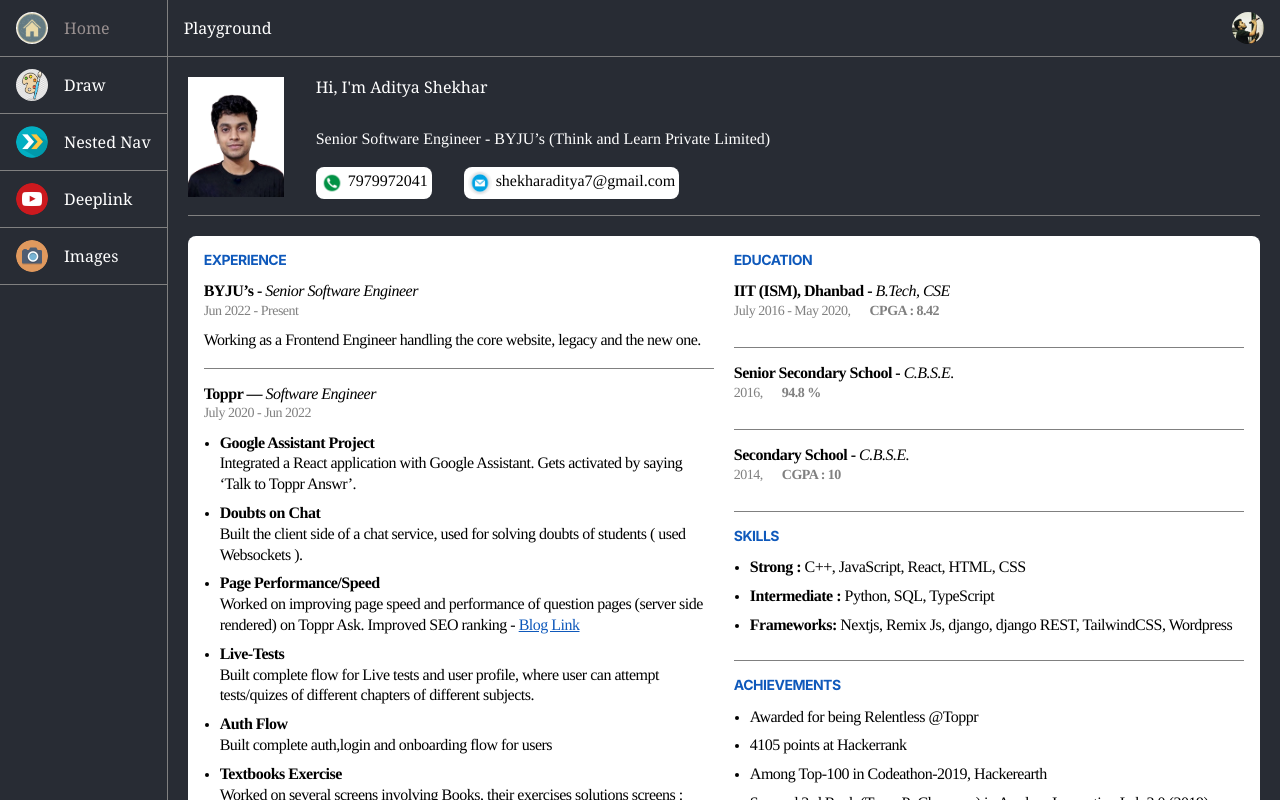
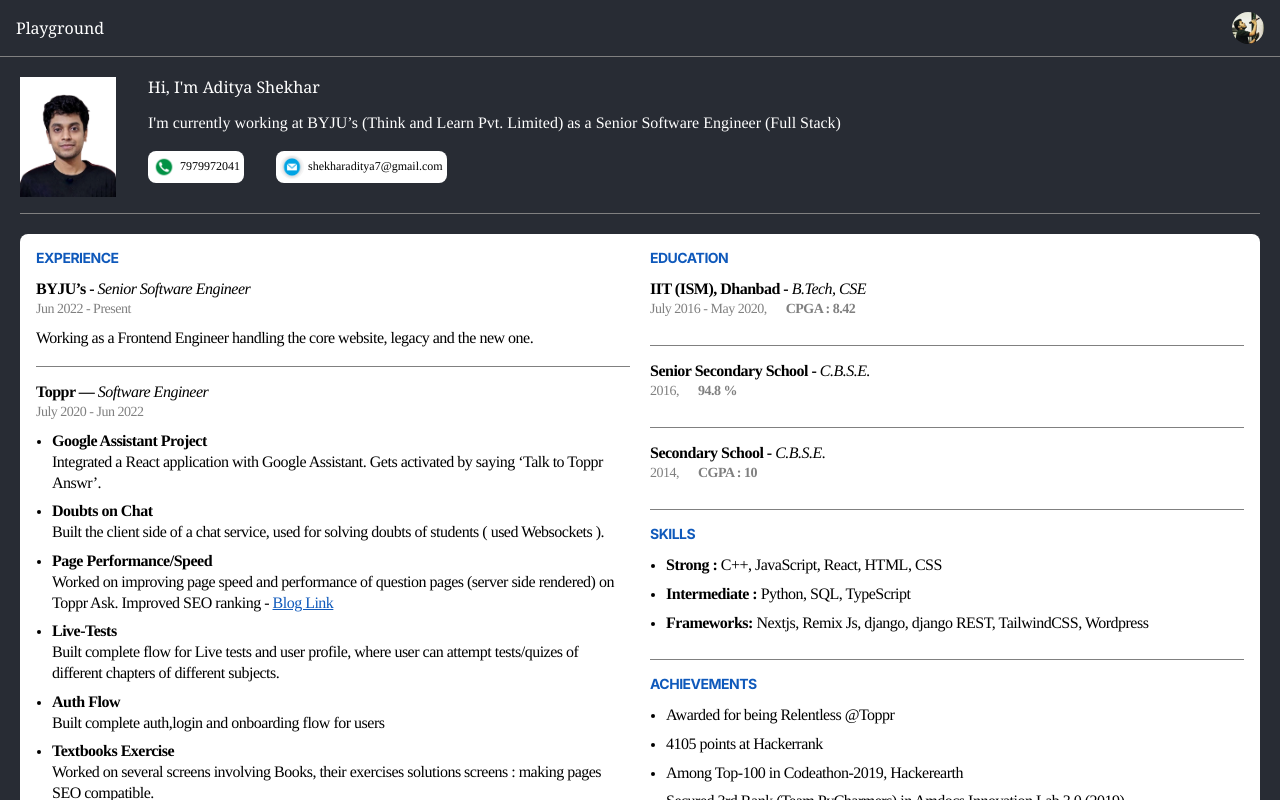
Before and after one commit to shekharaditya7/my-app, a React (Create React App) app: page / in a window 1280 px wide. Shown: the top 800 px of the page. Built offline with nearby package versions, Linux system fonts and the light colour scheme.

Commit message:
resume finished

```diff
--- a/src/components/App/Header.js
+++ b/src/components/App/Header.js
@@ -1,10 +1,20 @@
 import styles from "./Header.module.scss";
 
-export default function Header() {
+export default function Header({ onMenuIconClick }) {
   return (
     <div className={styles.wrapper}>
+      <img
+        className={styles.menuIcon}
+        src="/images/MenuIcon.png"
+        alt="menu"
+        onClick={onMenuIconClick}
+      ></img>
       <div>Playground </div>
-      <img src="/icon192.jpeg" alt="adi" height={32} width={32}></img>
+      <img
+        className={styles.profileIcon}
+        src="/icon192.jpeg"
+        alt="profile"
+      ></img>
     </div>
   );
 }
--- a/src/components/App/Header.module.scss
+++ b/src/components/App/Header.module.scss
@@ -1,3 +1,4 @@
+@import "./../../styles/index.scss";
 .wrapper {
   display: flex;
   align-items: center;
@@ -6,8 +7,21 @@
   padding: 12px 16px;
   border-bottom: 1px solid gray;
 
-  img {
+  .menuIcon {
+    height: 32px;
+    width: 32px;
+    cursor: pointer;
+  }
+  .profileIcon {
+    height: 32px;
+    width: 32px;
     border-radius: 50%;
     cursor: pointer;
   }
 }
+
+@include if-device(desktop-tablet) {
+  .menuIcon {
+    display: none;
+  }
+}
--- a/src/components/App/Layout.js
+++ b/src/components/App/Layout.js
@@ -1,13 +1,15 @@
+import { useState } from "react";
 import Header from "./Header";
 import Sidebar from "./Sidebar";
 import styles from "./Layout.module.scss";
 
 export default function Layout({ children }) {
+  const [showSidebar, setShowSidebar] = useState(false);
   return (
     <div className={styles.layout}>
-      <Sidebar />
+      {showSidebar ? <Sidebar /> : null}
       <div className={styles.rhs}>
-        <Header />
+        <Header onMenuIconClick={() => setShowSidebar(true)} />
         <div className={styles.rhsContent}>{children}</div>
       </div>
     </div>
--- a/src/components/App/Sidebar.module.scss
+++ b/src/components/App/Sidebar.module.scss
@@ -1,5 +1,7 @@
 @import "./../../styles/index.scss";
+
 .sidebarWrapper {
+  display: block;
   border-right: 1px solid gray;
   min-height: 100vh;
   min-width: fit-content;
--- a/src/components/Home/Intro.js
+++ b/src/components/Home/Intro.js
@@ -13,7 +13,8 @@ export default function Intro() {
         <div className={styles.description}>
           <h2> Hi, I'm Aditya Shekhar </h2>
           <p>
-            Senior Software Engineer - BYJU’s (Think and Learn Private Limited)
+            I'm currently working at BYJU’s (Think and Learn Pvt. Limited) as a
+            Senior Software Engineer (Full Stack)
           </p>
           <div className={styles.contact}>
             <div className={styles.phone}>
@@ -35,6 +36,24 @@ export default function Intro() {
           </div>
         </div>
       </div>
+      <div className={styles.contact}>
+        <div className={styles.phone}>
+          <img
+            src="/images/intro/call-icon.jpeg"
+            alt="call"
+            className={styles.phoneImg}
+          ></img>
+          <span>7979972041</span>
+        </div>
+        <div className={styles.phone}>
+          <img
+            src="/images/intro/email-icon.png"
+            alt="email"
+            className={styles.phoneImg}
+          ></img>
+          <span>shekharaditya7@gmail.com</span>
+        </div>
+      </div>
     </div>
   );
 }
--- a/src/components/Home/Intro.module.scss
+++ b/src/components/Home/Intro.module.scss
@@ -2,9 +2,13 @@
 
 .header {
   font-size: 0.875rem;
-  display: block;
+  display: flex;
   border-bottom: 1px solid grey;
   margin-bottom: 20px;
+
+  .contact {
+    display: none;
+  }
 
   h2 {
     margin-bottom: 16px;
@@ -20,12 +24,41 @@
     font-family: "Times New Roman", Times, serif;
     margin-bottom: 16px;
   }
+}
 .contact {
   display: flex;
   flex-wrap: wrap;
   column-gap: 32px;
 }
 .phone {
+  font-size: 12px;
+  background-color: white;
+  color: black;
+  border-radius: 8px;
+  padding: 4px;
+  font-family: "Times New Roman", Times, serif;
+  display: flex;
+
+  align-items: center;
+  margin-bottom: 16px;
+  .phoneImg {
+    height: 24px;
+    width: 24px;
+    border-radius: 50%;
+    margin-right: 4px;
+  }
+}
+
+@include if-device(desktop-tablet) {
+  .header {
+    font-size: 1rem;
+    .contact {
+      display: flex;
+      flex-wrap: wrap;
+      column-gap: 32px;
+    }
+    .phone {
+      font-size: 12px;
       background-color: white;
       color: black;
       border-radius: 8px;
@@ -43,18 +76,9 @@
       }
     }
   }
-
-@include if-device(desktop-tablet) {
-  .header {
-    display: flex;
-    font-size: 1rem;
+  .contact {
+    display: none;
   }
-  .description {
-    h2 {
-      margin-bottom: 32px;
-    }
-  }
-
   .profile {
     margin-bottom: 0;
   }
--- a/src/components/YTDeeplink/UserDeeplink.module.scss
+++ b/src/components/YTDeeplink/UserDeeplink.module.scss
@@ -1,10 +1,15 @@
+@import "./../../styles/index.scss";
+
+.wrapper {
+  font-size: 14px;
+}
 .header {
-  display: flex;
-  align-items: center;
   margin-bottom: 16px;
 
   span {
+    display: inline-block;
     margin-right: 16px;
+    margin-bottom: 16px;
   }
 }
 .urlInput {
@@ -17,18 +22,20 @@
   margin-right: 16px;
   color: grey;
   font-weight: bold;
+  margin-bottom: 16px;
 }
 .deeplinkUrl {
   display: flex;
+  align-items: center;
   margin-bottom: 32px;
-  align-items: center;
+  flex-wrap: wrap;
+
   span {
+    display: inline-block;
     background-color: white;
     padding: 6px;
     color: black;
     border-radius: 6px;
-    margin-left: 20px;
-    margin-right: 16px;
   }
   img {
     height: 32px;
@@ -50,3 +57,26 @@
     width: 100%;
   }
 }
+
+@include if-device(desktop-tablet) {
+  .wrapper {
+    font-size: 16px;
+  }
+  .header {
+    display: flex;
+    align-items: center;
+    span {
+      display: inline;
+      margin-bottom: 0;
+    }
+  }
+  .urlInput {
+    margin-bottom: 0;
+  }
+  .deeplinkUrl {
+    span {
+      margin-left: 20px;
+      margin-right: 16px;
+    }
+  }
+}
```
Also changed, not shown: public/images/MenuIcon.png (added). Lines whose indentation alone changed are shown as unchanged.
